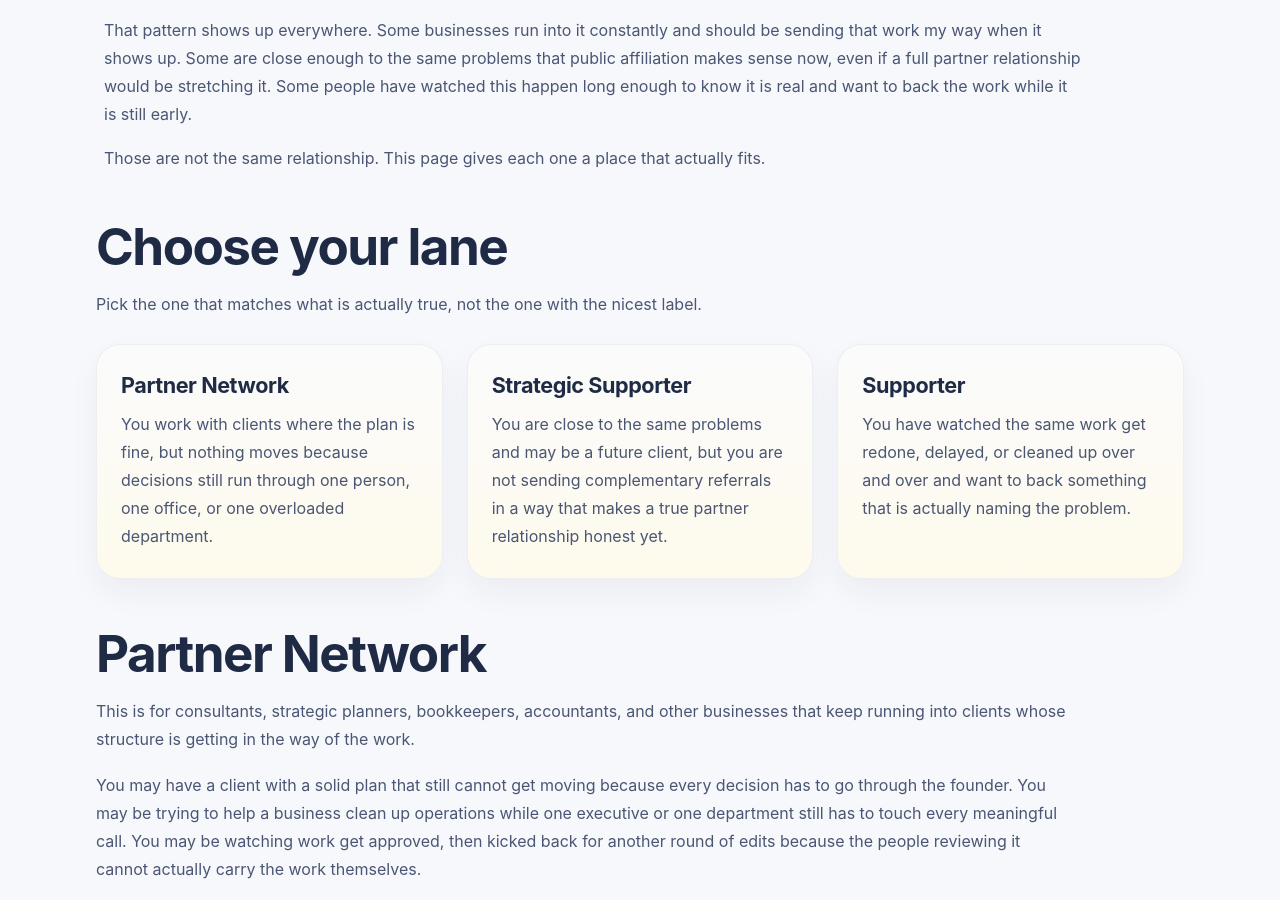
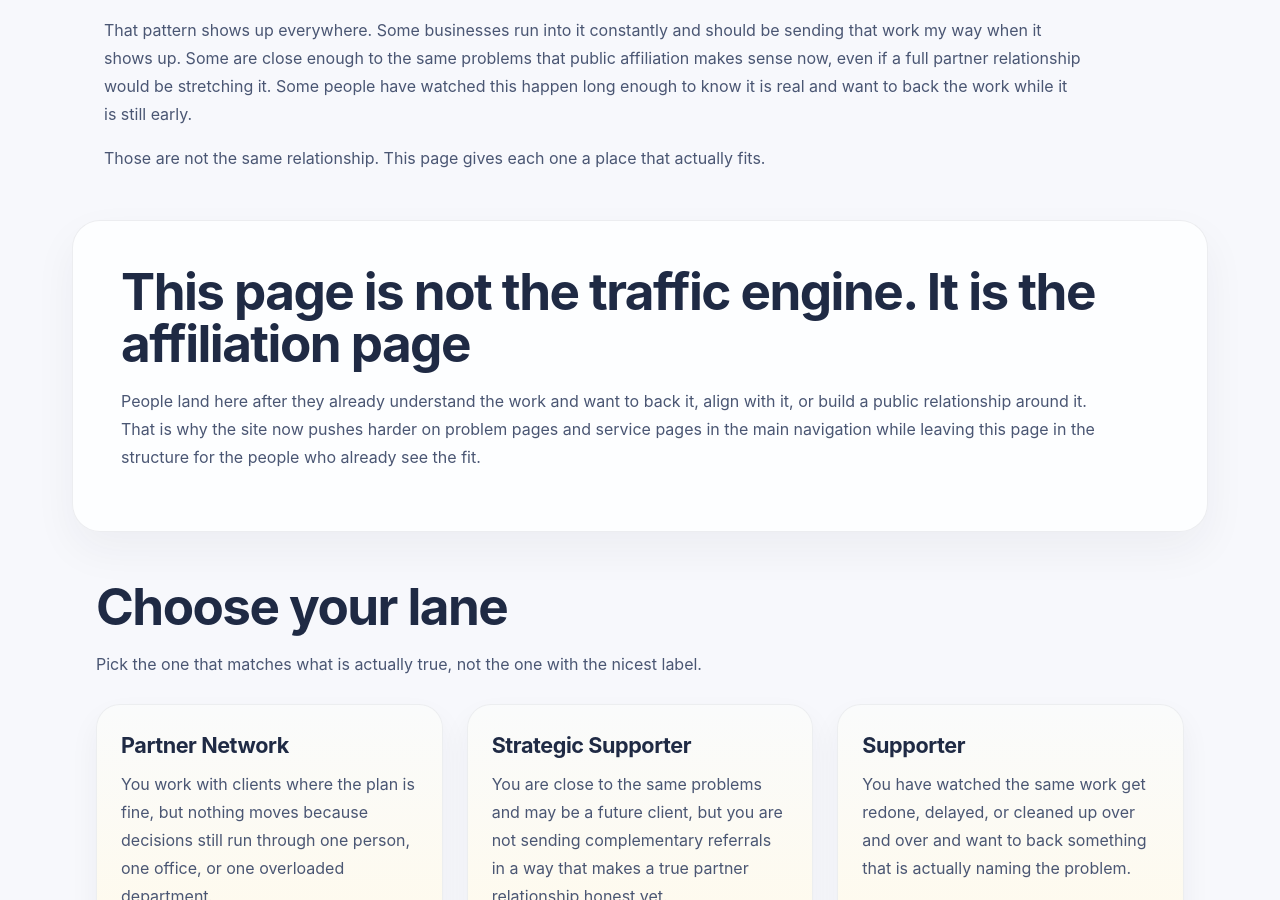
Before and after one commit to efost7873/integratedvaluearchitecture.com, a Jekyll site: the page built from partners-and-supporters.html, in a window 1280 px wide and 900 px high, scrolled down 368 px. Built offline with Jekyll 4.4.1, drawn with Linux system fonts in a browser that asks for light colours.

Commit message:
Update partners-and-supporters.html

```diff
--- a/partners-and-supporters.html
+++ b/partners-and-supporters.html
@@ -1,7 +1,7 @@
 ---
 layout: default
-title: Partners and Supporters | Integrated Value Architecture
-description: Join the Partner Network, become a Strategic Supporter, or back Integrated Value Architecture as a Supporter.
+title: Partners and Supporters | Back or Partner With Integrated Value Architecture
+description: Join the Partner Network, become a Strategic Supporter, or back Integrated Value Architecture as a Supporter while the work grows.
 permalink: /partners-and-supporters/
 schema_type: WebPage
 ---
@@ -21,6 +21,17 @@ schema_type: WebPage
     </p>
   </div>
 </section>
+
+<section class="section alt">
+  <div class="container narrow">
+    <h2>This page is not the traffic engine. It is the affiliation page</h2>
+    <p>
+      People land here after they already understand the work and want to back it, align with it, or build a public relationship around it. That is why the site now pushes harder on problem pages and service pages in the main navigation while leaving this page in the structure for the people who already see the fit.
+    </p>
+  </div>
+</section>
+
+
 
 <section class="section">
   <div class="container narrow">
```
